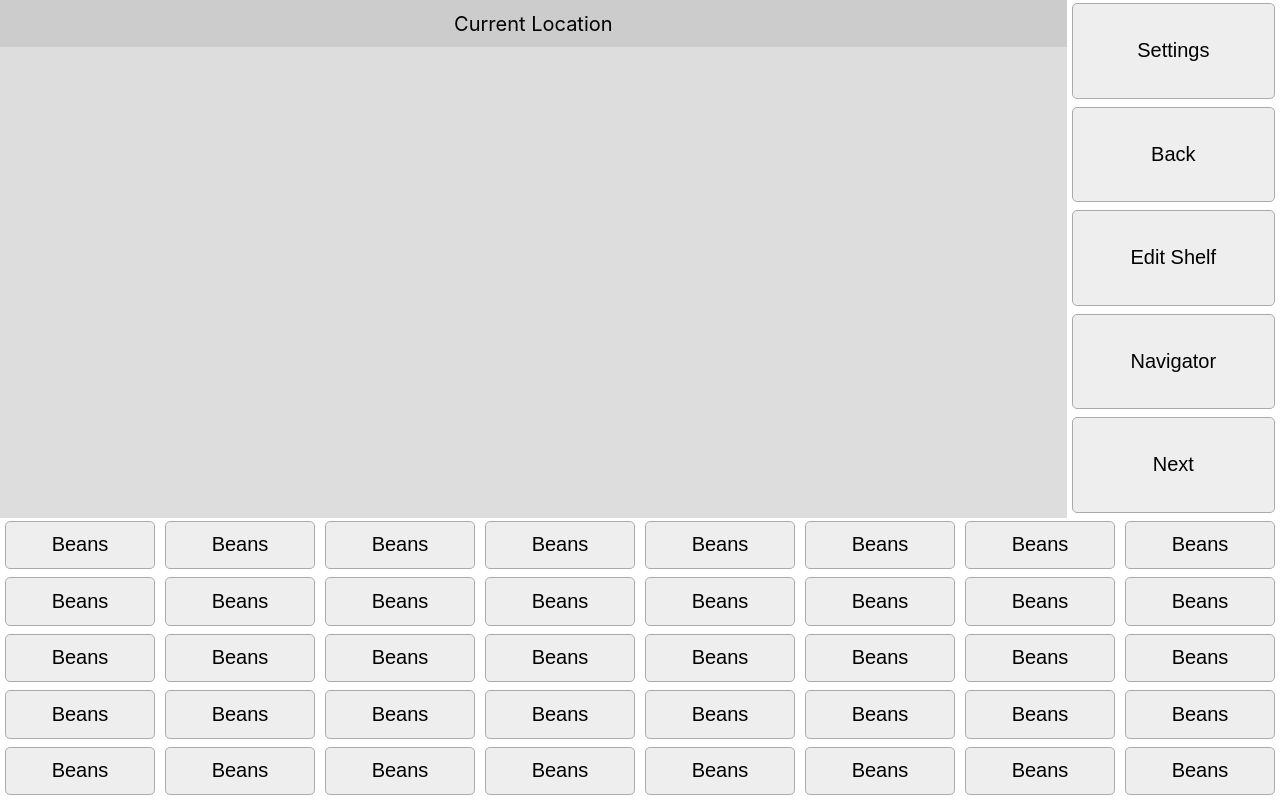
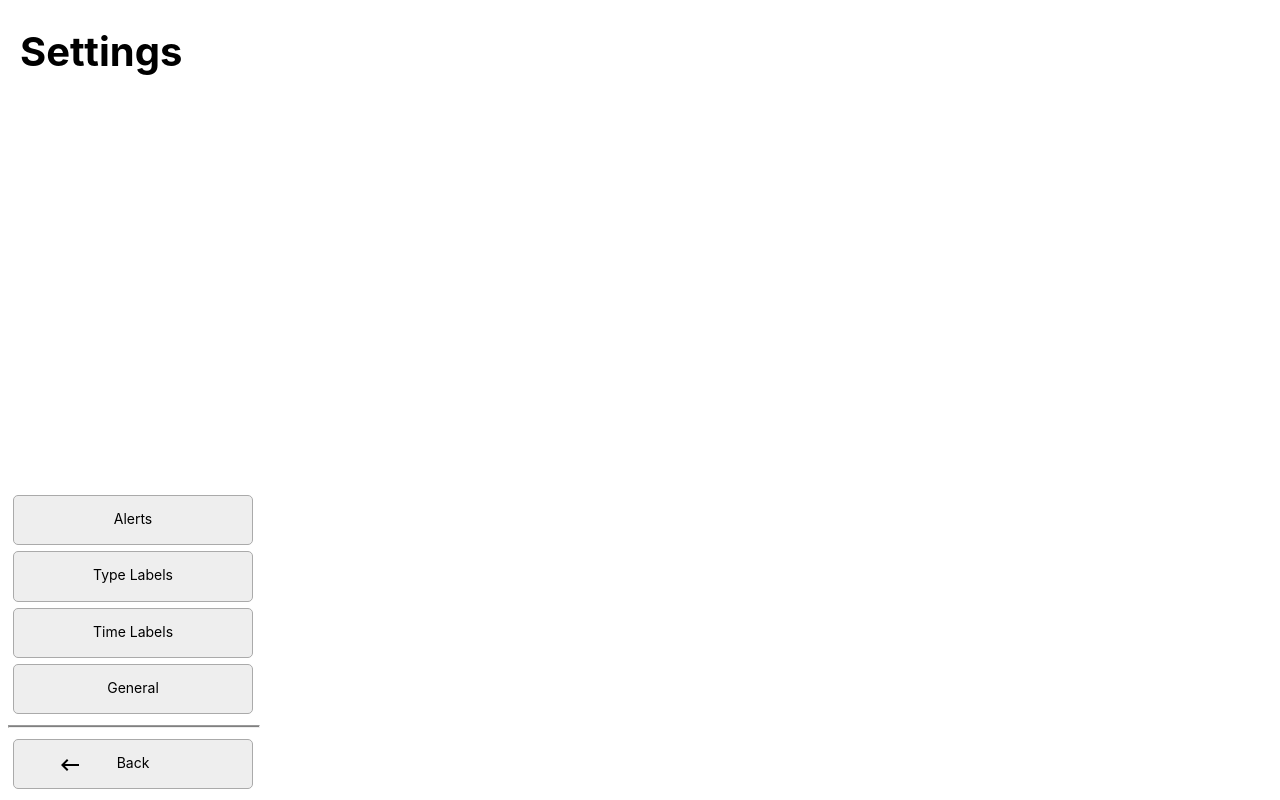
Before and after one commit to Kacper-Lubisz/TrayMaster, a React (Create React App) app: page /Settings in a window 1280 px wide. Built offline with nearby package versions, Linux system fonts and the light colour scheme.

Commit message:
small edits menu and some navigation added

```diff
--- a/package.json
+++ b/package.json
@@ -7,9 +7,11 @@
     "@types/node": "12.12.7",
     "@types/react": "16.9.11",
     "@types/react-dom": "16.9.4",
+    "@types/react-router-dom": "^5.1.3",
     "node-sass": "^4.13.0",
     "react": "^16.11.0",
     "react-dom": "^16.11.0",
+    "react-router-dom": "^5.1.2",
     "react-scripts": "3.2.0",
     "typescript": "3.7.2"
   },
--- a/src/App.tsx
+++ b/src/App.tsx
@@ -1,59 +1,28 @@
-import React from 'react';
-import {TopBar} from "./TopBar";
-import {SideBar} from "./SideBar";
-import {ViewPort} from "./ViewPort";
-import {BottomPanelComponent, BottomPanelPage} from "./BottomPanelComponent";
-import "./styles/shelfview.scss";
+import React from "react";
+import {BrowserRouter, Route, Switch} from "react-router-dom";
+
+import {ShelfView} from "./ShelfView";
+import {MainMenu} from "./MainMenu";
+import {Settings} from "./Settings";
+import {Error} from "./Error"
+
 
 class App extends React.Component<any, any> {
 
-  pages: BottomPanelPage[];
-
-  constructor(props: any) {
-    super(props);
-
-    this.pages = [{
-      name: "Categories", sections: [
-        {
-          title: "All",
-          buttons: ["Beans", "Beans", "Beans", "Beans", "Beans", "Beans", "Beans", "Beans", "Beans", "Beans", "Beans", "Beans", "Beans", "Beans", "Beans"],
-          onClick: () => null
-        }, {
-          title: "Suggested",
-          buttons: ["Beans", "Beans", "Beans <3", "Beans", "Beans"],
-          onClick: () => null
-        }
-      ]
-    },
-      {
-        name: "Expiry", sections: [
-          {
-            title: "Years",
-            buttons: ["2020", "2020", "2020", "2020", "2020", "2020", "2020", "2020", "2020", "2020", "2020", "2020", "2020", "2020", "2020"],
-            onClick: () => null
-          }, {
-            title: "Quarters",
-            buttons: ["Q1", "Q2", "Q3", "Q4"],
-            onClick: () => null
-          }, {
-            title: "Months",
-            buttons: ["Jan", "Feb", "Mar", "Apr", "May", "Jun", "Jul", "Aug", "Sep", "Oct", "Nov", "Dec"],
-            onClick: () => null
-          },
-        ]
-      }
-    ];
-
-  }
 
   render() {
     return (
+      //Declare the paths for all screens
+      <BrowserRouter>
         <div id="app">
-        <TopBar/>
-        <ViewPort/>
-        <SideBar/>
-        <BottomPanelComponent pages={this.pages}/>
+          <Switch>
+            <Route path="/" component={ShelfView} exact/>
+            <Route path="/Menu" component={MainMenu}/>
+            <Route path="/Settings" component={Settings}/>
+            <Route component={Error}/>
+          </Switch>
         </div>
+        </BrowserRouter>
         );
         }
 
--- a/src/MainMenu.tsx
+++ b/src/MainMenu.tsx
@@ -1,9 +1,9 @@
 import React from "react";
-import "./styles/shelfview.scss";
+import {Link} from "react-router-dom";
 import "./styles/mainmenu.scss";
 
 interface MainMenuProps {
-  //Number of items about to expire, needs to be fetched from database
+  //Number of items about to expire, needs to be fetched from database in this file
   expiryAmount: number
 }
 
@@ -12,6 +12,9 @@ export class MainMenu extends React.Component<MainMenuProps, any> {
 
   render() {
     return (
+      //Links are buttons
+      //When all are implemented they should not all say "/Settings"
+
       <div className="main-menu">
         <div className="menu-header">
           <h1>Shelfmaster</h1>
@@ -24,10 +27,10 @@ export class MainMenu extends React.Component<MainMenuProps, any> {
         }
 
         <div className="menu-btns">
-          <button className='key-btn'>Back to Shelf View</button>
-          <button className='key-btn'>Search</button>
-          <button className='key-btn'>Report</button>
-          <button className='key-btn'>Settings</button>
+          <Link to="/" className="key-btn" style={{textDecoration:'none'}}><p>Back to Shelf View</p></Link>
+          <Link to="/Settings" className="key-btn" style={{textDecoration:'none'}}><p>Search</p></Link>
+          <Link to="/Settings" className="key-btn" style={{textDecoration:'none'}}><p>Report</p></Link>
+          <Link to="/Settings" className="key-btn" style={{textDecoration:'none'}}><p>Settings</p></Link>
         </div>
       </div>
     );
--- a/src/Settings.tsx
+++ b/src/Settings.tsx
@@ -1,6 +1,6 @@
 import React from "react";
-import "./styles/shelfview.scss";
 import "./styles/settings.scss";
+import {Link} from "react-router-dom";
 
 
 export class Settings extends React.Component<any, any> {
@@ -13,12 +13,12 @@ export class Settings extends React.Component<any, any> {
       <h1>Settings</h1>
     </div>
     <div className="settings-btns">
-      <button className='key-btn'>Alerts</button>
-      <button className='key-btn'>Type Labels</button>
-      <button className='key-btn'>Time Labels</button>
-      <button className='key-btn'>General</button>
+      <Link to="/Menu" className="key-btn" style={{textDecoration:'none'}}><p>Alerts</p></Link>
+      <Link to="/Menu" className="key-btn" style={{textDecoration:'none'}}><p>Type Labels</p></Link>
+      <Link to="/Menu" className="key-btn" style={{textDecoration:'none'}}><p>Time Labels</p></Link>
+      <Link to="/Menu" className="key-btn" style={{textDecoration:'none'}}><p>General</p></Link>
       <hr className="line"/>
-      <button className='key-btn'><img className="back-btn" src="keyboard_backspace-24px.svg"/>Back</button>
+      <Link to="/Menu" className="key-btn" style={{textDecoration:'none'}}><img alt="back-arrow" className="back-btn" src="keyboard_backspace-24px.svg"/><p>Back</p></Link>
     </div>
   </div>
     );
--- /dev/null
+++ b/src/ShelfView.tsx
@@ -0,0 +1,61 @@
+import React from 'react';
+import {TopBar} from "./TopBar";
+import {SideBar} from "./SideBar";
+import {ViewPort} from "./ViewPort";
+import {BottomPanelComponent, BottomPanelPage} from "./BottomPanelComponent";
+import "./styles/shelfview.scss";
+
+export class ShelfView extends React.Component<any, any> {
+
+  pages: BottomPanelPage[];
+
+  constructor(props: any) {
+    super(props);
+
+    this.pages = [{
+      name: "Categories", sections: [
+        {
+          title: "All",
+          buttons: ["Beans", "Beans", "Beans", "Beans", "Beans", "Beans", "Beans", "Beans", "Beans", "Beans", "Beans", "Beans", "Beans", "Beans", "Beans"],
+          onClick: () => null
+        }, {
+          title: "Suggested",
+          buttons: ["Beans", "Beans", "Beans <3", "Beans", "Beans"],
+          onClick: () => null
+        }
+      ]
+    },
+      {
+        name: "Expiry", sections: [
+          {
+            title: "Years",
+            buttons: ["2020", "2020", "2020", "2020", "2020", "2020", "2020", "2020", "2020", "2020", "2020", "2020", "2020", "2020", "2020"],
+            onClick: () => null
+          }, {
+            title: "Quarters",
+            buttons: ["Q1", "Q2", "Q3", "Q4"],
+            onClick: () => null
+          }, {
+            title: "Months",
+            buttons: ["Jan", "Feb", "Mar", "Apr", "May", "Jun", "Jul", "Aug", "Sep", "Oct", "Nov", "Dec"],
+            onClick: () => null
+          },
+        ]
+      }
+    ];
+
+  }
+
+  render() {
+    return (
+      //TODO should change ID to "shelf-view"
+      <div id="app">
+        <TopBar/>
+        <ViewPort/>
+        <SideBar/>
+        <BottomPanelComponent pages={this.pages}/>
+      </div>
+    );
+  }
+
+}
--- a/src/styles/mainmenu.scss
+++ b/src/styles/mainmenu.scss
@@ -1,4 +1,6 @@
 //Main menu style sheet
+
+@import "./shelfview.scss";
 
 .main-menu {
 
@@ -20,6 +22,7 @@
   bottom: 8px;
   height: 300px;
   width: 250px;
+
 }
 
 .alert {
--- a/src/styles/settings.scss
+++ b/src/styles/settings.scss
@@ -1,4 +1,6 @@
 //Setting style sheet
+
+@import "./shelfview.scss";
 
 .settings {
 
@@ -19,6 +21,9 @@
   bottom: 8px;
   height: 300px;
   width: 250px;
+  p{
+    font-size:14px;
+  }
 
   .line {
     //line above 'back'
@@ -27,8 +32,10 @@
     width:inherit;
   }
   .back-btn{
-    //back button with icon
+    //back button icon
+    //TODO center it on the button
     position: absolute;
+    margin-top:13px;
     left:50px;
   }
 }
```
Also changed, not shown: 2 other files (tests, documents, lock files or other folders). Lines whose indentation alone changed are shown as unchanged.
